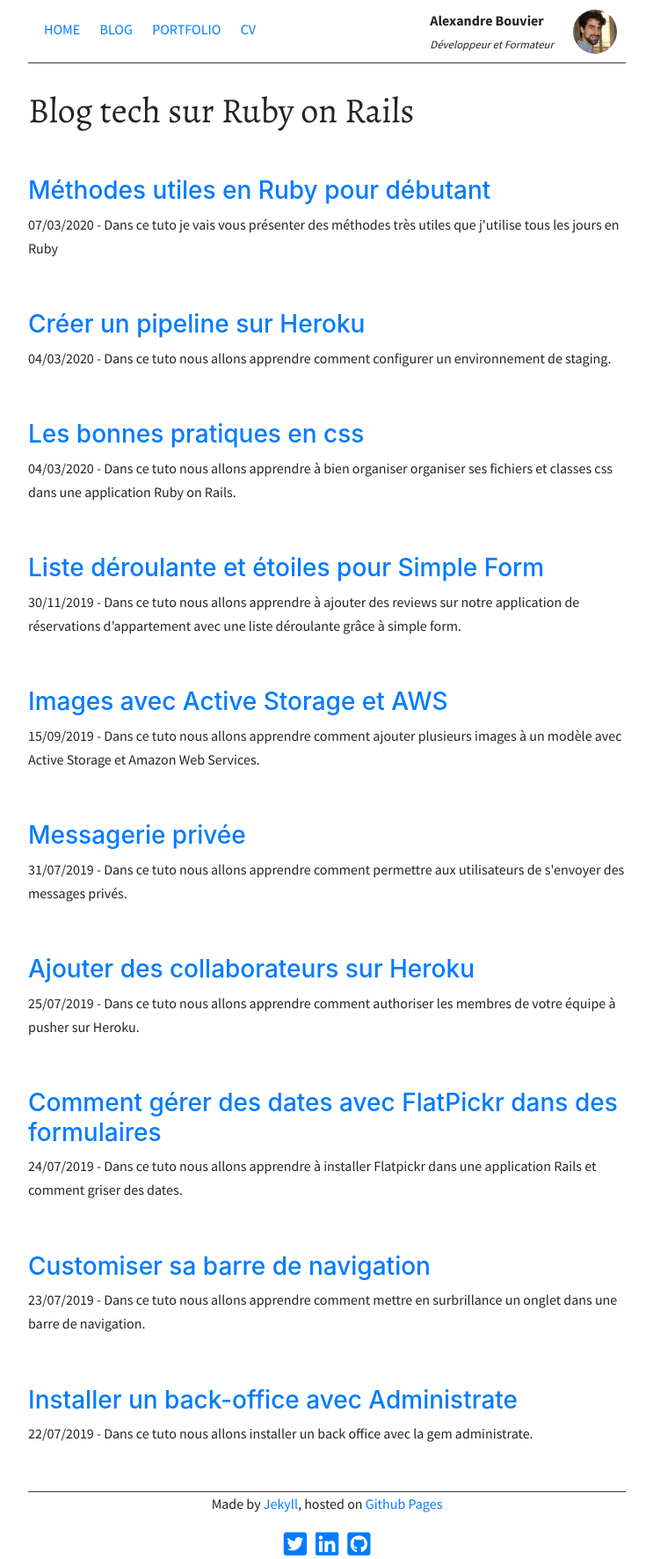
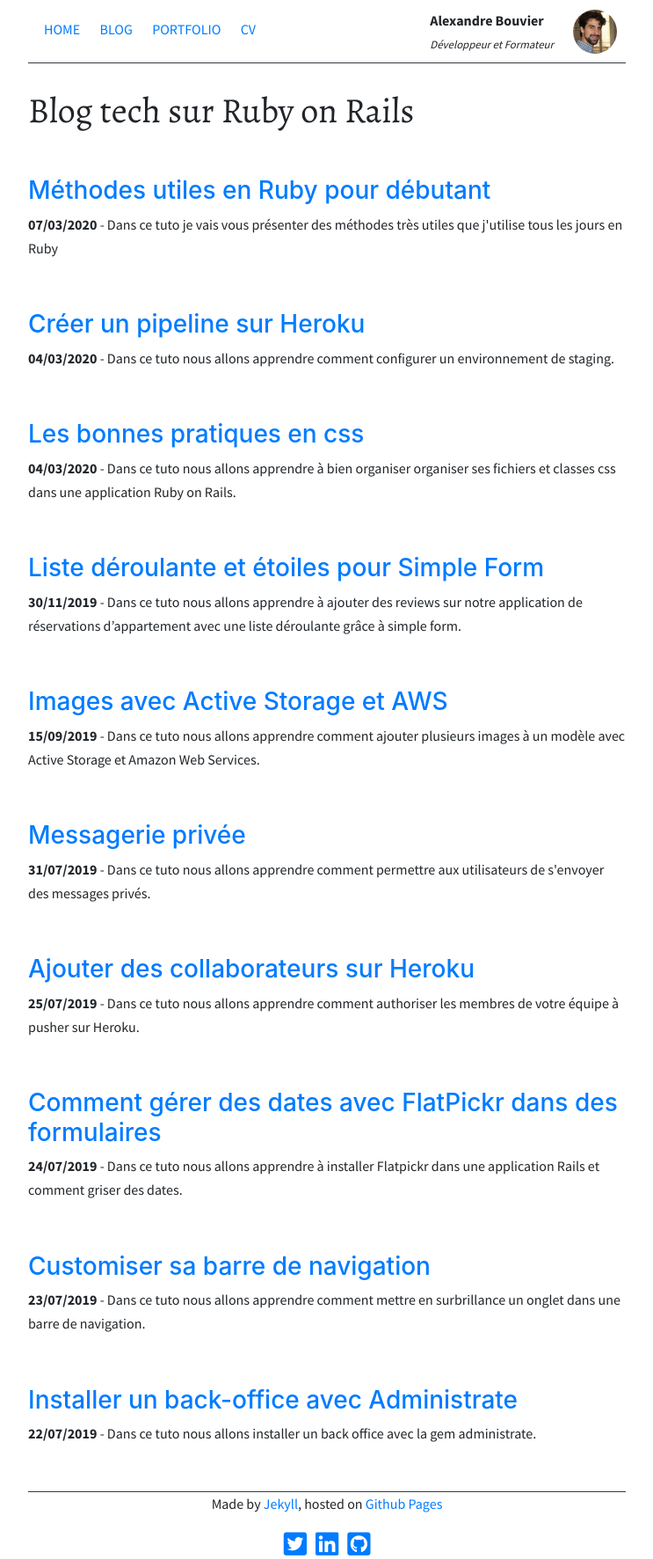
Before and after one commit to alexandrebk/alexandrebk.github.io, a Jekyll site: the page built from blog.html, in a window 1280 px wide. Shown: the whole page at 88% size, without its empty margins (268-1011 px from the left). Built offline with Jekyll 4.4.1, drawn with Linux system fonts in a browser that asks for light colours; nearby versions of some CDN libraries.

Commit message:
Date in bold in article

```diff
--- a/blog.html
+++ b/blog.html
@@ -12,8 +12,8 @@ title: Blog
           <div class="post">
             <h3><a href="{{ post.url }}">{{ post.title }}</a></h3>
             <p>
-              {{ post.date | date: "%d/%m/%Y" }} -
-              {{ post.description }}
+              <b>{{ post.date | date: "%d/%m/%Y" }} </b>
+              - {{ post.description }}
             </p>
           </div>
         </li>
```
